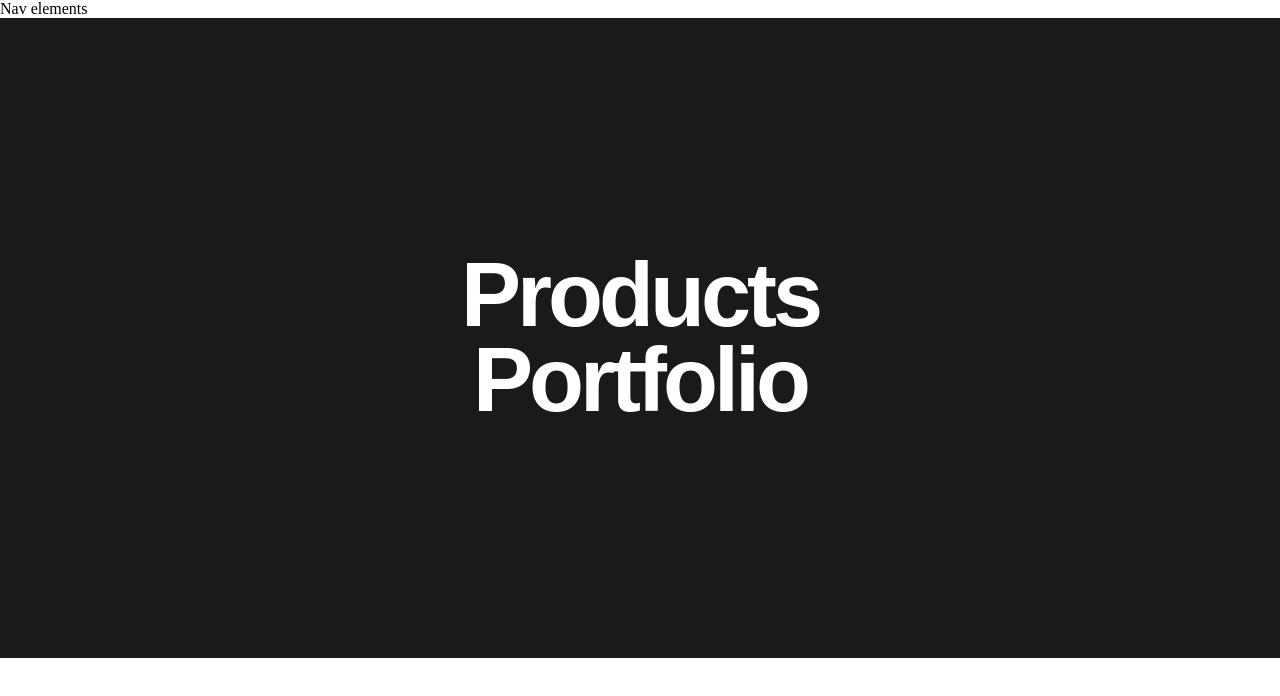
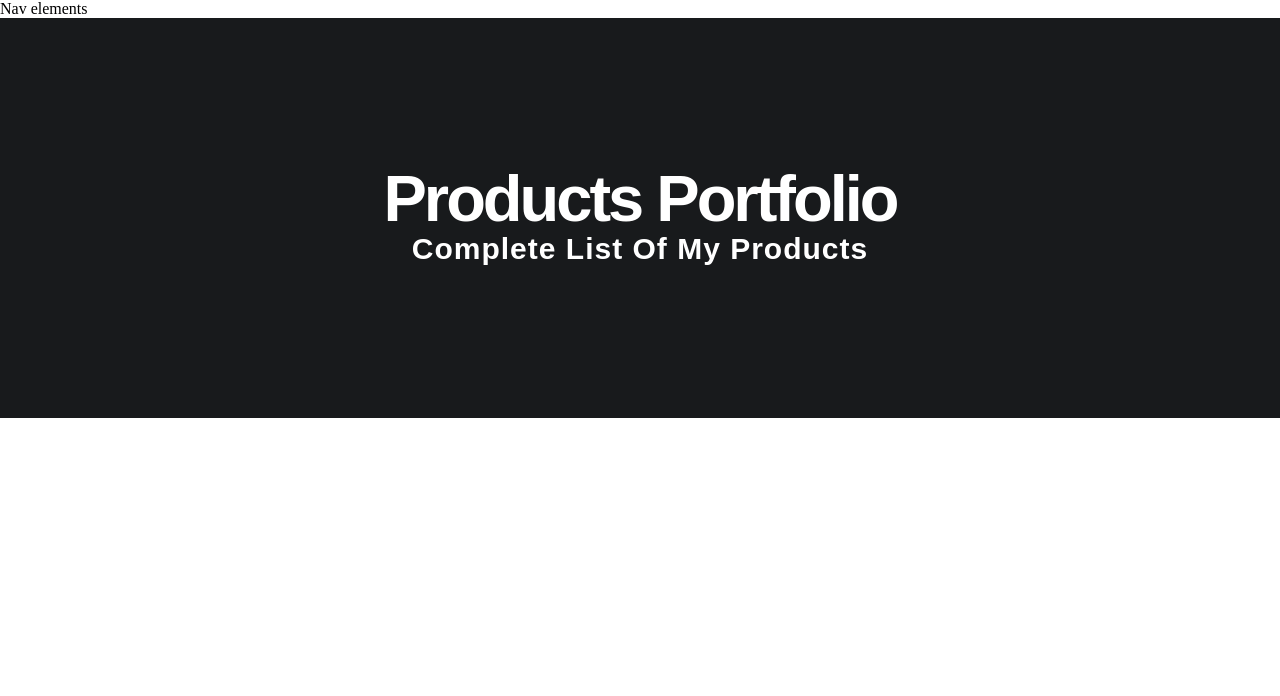
Before and after one commit to michalzagrodzki/Simple-Vue-App, a Vue app: page /portfolio in a window 1280 px wide. Shown: the top 696 px of the page. Built offline with nearby package versions, Linux system fonts and the light colour scheme; a web font is replaced by a local one.

Commit message:
Correct values in data element to pass test for portfolio. Correct styles in header.

```diff
--- a/src/components/Portfolio.vue
+++ b/src/components/Portfolio.vue
@@ -3,7 +3,8 @@
     <nav>Nav elements</nav>
     <section>
       <div class="portfolio-head-section">
-        <h1>{{ header.title }}</h1>
+        <h1>{{ title }}</h1>
+        <h2>{{ subtitle }}</h2>
       </div>
     </section>
     <section>
@@ -18,10 +19,8 @@ export default {
   name: 'Portfolio',
   data () {
     return {
-      header: {
-        title: 'Products Portfolio',
-        caption: 'Complete list of my products'
-      },
+      title: 'Products Portfolio',
+      subtitle: 'Complete list of my products',
       products: [
         {
           id: 1,
@@ -73,20 +72,33 @@ export default {
 .portfolio-head-section {
   display: flex;
   background-color: map-get($main-colors, "primary");
-  height: 80vh;
+  height: 50vh;
   justify-content: center;
   align-items: center;
+  flex-direction: column;
 
   h1 {
     color: map-get($font-basic-colors, "light");
-    font-size: 90px;
-    font-weight: 900;
+    font-size: 65px;
+    font-weight: 700;
     line-height: .95;
     font-family: $font-primary;
     text-transform: capitalize;
-    width: 30%;
+    width: 100%;
     text-align: center;
-    letter-spacing: -4px;
+    letter-spacing: -3px;
+  }
+
+  h2 {
+    color: map-get($font-basic-colors, "light");
+    font-size: 30px;
+    font-weight: 700;
+    line-height: 1.3;
+    font-family: $font-primary;
+    text-transform: capitalize;
+    width: 100%;
+    text-align: center;
+    letter-spacing: 1px;
   }
 }
 </style>
```
